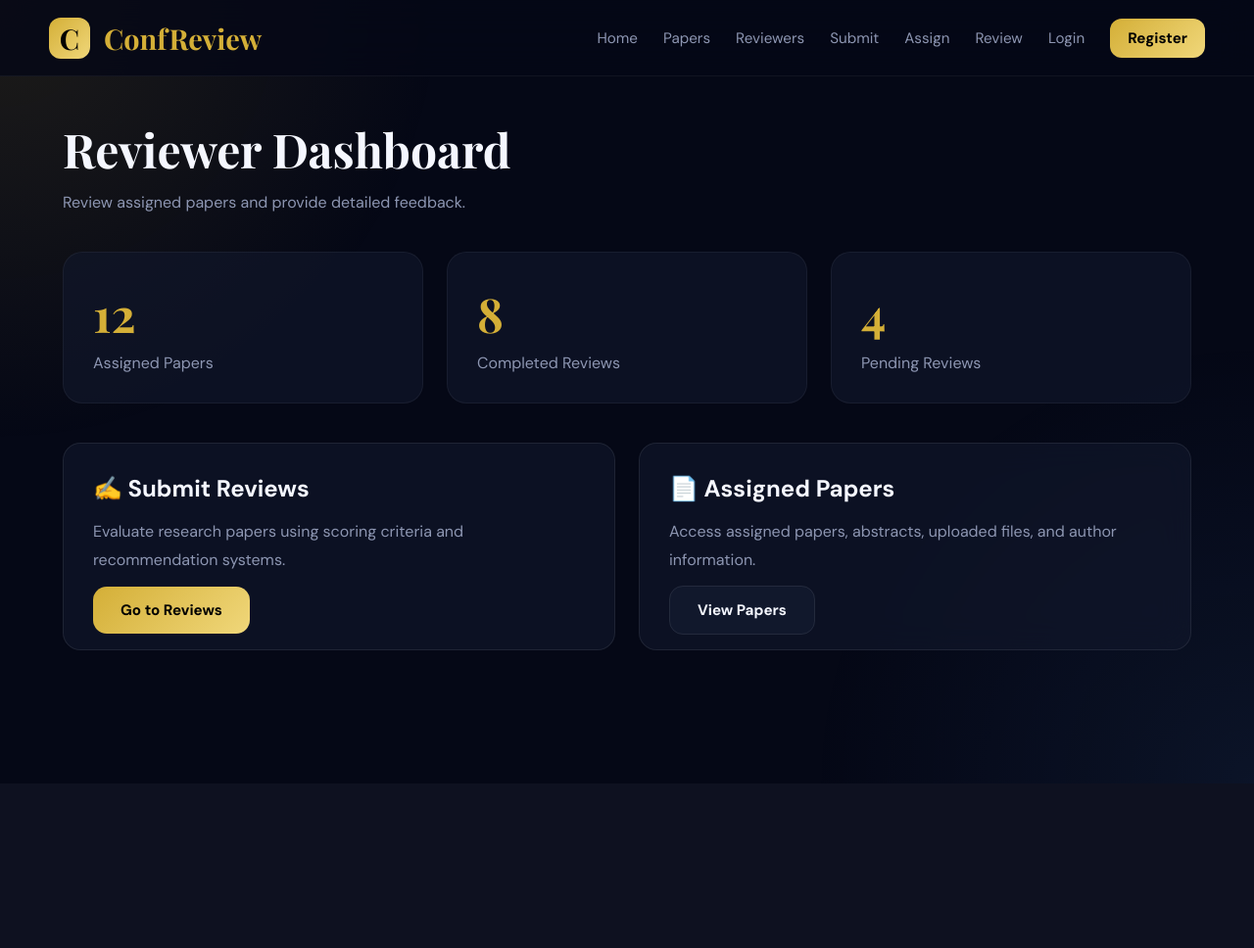
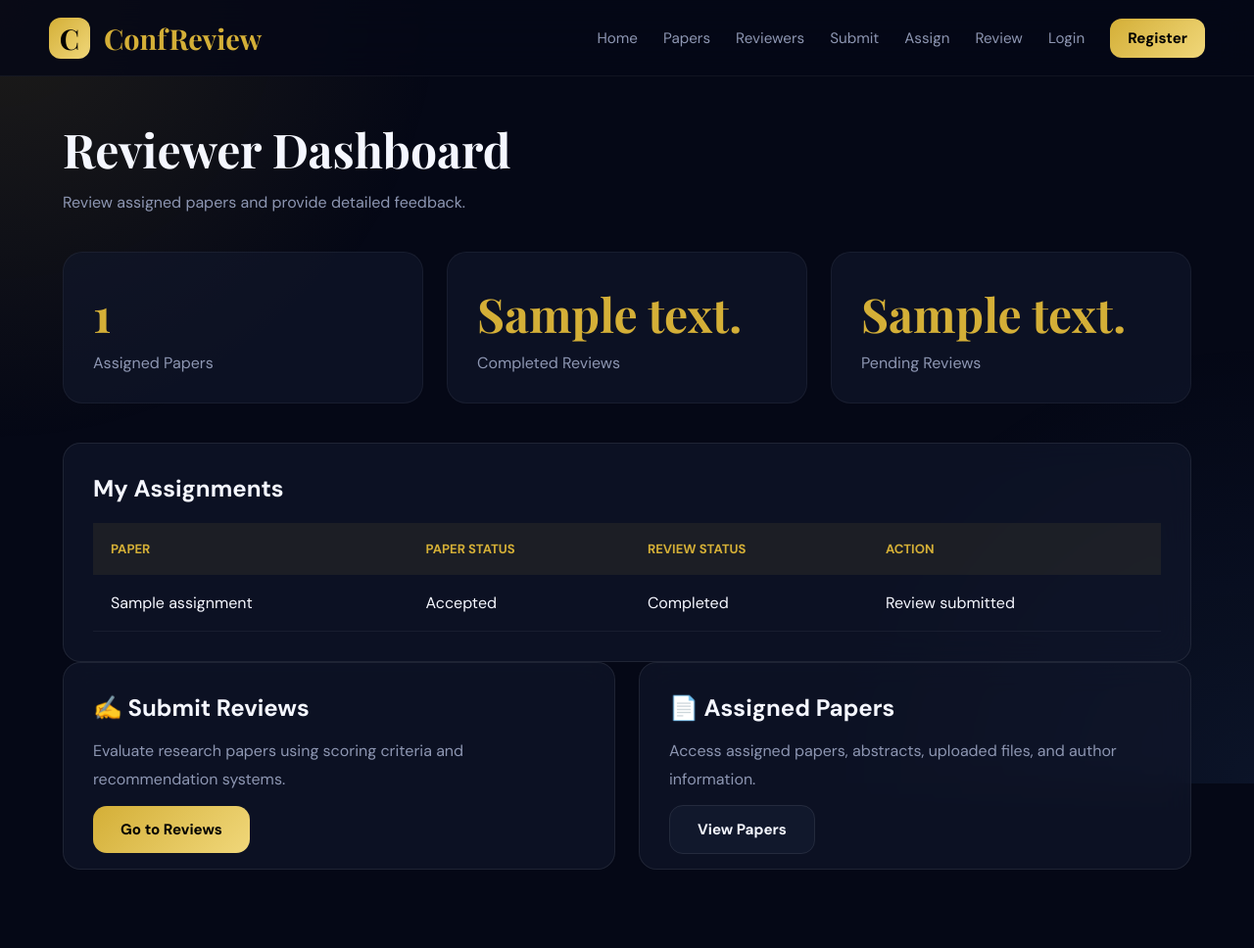
Before and after one commit to sakshishewale01/conference-review-system, a Flask app: template templates/dashboard/reviewer_dashboard.html in a window 1280 px wide. Shown: the whole page at 98% size. Before the commit the page ends 664 px from the top, so only its background shows below. Run offline with Flask 3, Linux system fonts and the light colour scheme; the template is opened without the code that fills it: most values are stand-ins (such as "Sample title", 1, 10 or a date in 2020).

Commit message:
feat: enhance reviewer and admin dashboards with assignment and review statistics, improve assignment validation, and update templates

```diff
--- a/app.py
+++ b/app.py
@@ -469,6 +469,20 @@ def admin_dashboard():
                 WHERE role='reviewer'
             """)
             total_reviewers = cur.fetchone()["total"]
+
+            cur.execute("SELECT COUNT(*) AS total FROM review_assignments")
+            total_assignments = cur.fetchone()["total"]
+
+            cur.execute("SELECT COUNT(*) AS total FROM reviews")
+            completed_reviews = cur.fetchone()["total"]
+
+            cur.execute("""
+                SELECT COUNT(*) AS total
+                FROM review_assignments AS ra
+                LEFT JOIN reviews AS r ON r.assignment_id = ra.assignment_id
+                WHERE r.review_id IS NULL
+            """)
+            pending_reviews = cur.fetchone()["total"]
     except (MySQLError, RuntimeError) as error:
         app.logger.error(
             "Dashboard database operation failed: %s",
@@ -481,7 +495,10 @@ def admin_dashboard():
         total_papers=total_papers,
         accepted_papers=accepted_papers,
         rejected_papers=rejected_papers,
-        total_reviewers=total_reviewers
+        total_reviewers=total_reviewers,
+        total_assignments=total_assignments,
+        completed_reviews=completed_reviews,
+        pending_reviews=pending_reviews,
     )
 
 
@@ -493,9 +510,38 @@ def admin_dashboard():
 @app.route("/reviewer_dashboard")
 @role_required("reviewer")
 def reviewer_dashboard():
+    try:
+        with cursor_scope(dictionary=True) as (conn, cur):
+            cur.execute("""
+                SELECT ra.assignment_id, ra.paper_id, p.title, p.status,
+                       p.submitted_at,
+                       CASE WHEN r.review_id IS NULL
+                            THEN 'Pending' ELSE 'Completed' END AS review_status
+                FROM review_assignments AS ra
+                JOIN papers AS p ON p.paper_id = ra.paper_id
+                LEFT JOIN reviews AS r ON r.assignment_id = ra.assignment_id
+                WHERE ra.reviewer_id=%s
+                ORDER BY ra.assigned_at DESC
+                LIMIT 100
+            """, (session["user_id"],))
+            assignments = cur.fetchall()
+    except (MySQLError, RuntimeError) as error:
+        app.logger.error(
+            "Reviewer dashboard database operation failed: %s",
+            type(error).__name__
+        )
+        return jsonify(error="Database temporarily unavailable"), 503
 
+    completed_reviews = sum(
+        assignment["review_status"] == "Completed"
+        for assignment in assignments
+    )
     return render_template(
-        "dashboard/reviewer_dashboard.html"
+        "dashboard/reviewer_dashboard.html",
+        assignments=assignments,
+        total_assignments=len(assignments),
+        completed_reviews=completed_reviews,
+        pending_reviews=len(assignments) - completed_reviews,
     )
 
 
@@ -725,11 +771,34 @@ def reviewers():
 @role_required("admin")
 def assign():
     if request.method == "POST":
-        paper_id = request.form["paper_id"]
-        reviewer_id = request.form["reviewer_id"]
+        try:
+            paper_id = int(request.form["paper_id"])
+            reviewer_id = int(request.form["reviewer_id"])
+        except (KeyError, TypeError, ValueError):
+            flash("Select a valid paper and reviewer.", "danger")
+            return redirect(url_for("assign"))
 
         try:
             with cursor_scope(dictionary=True) as (conn, cur):
+                cur.execute(
+                    "SELECT paper_id FROM papers WHERE paper_id=%s",
+                    (paper_id,),
+                )
+                if not cur.fetchone():
+                    flash("The selected paper does not exist.", "danger")
+                    return redirect(url_for("assign"))
+
+                cur.execute(
+                    """
+                    SELECT user_id FROM users
+                    WHERE user_id=%s AND role='reviewer'
+                    """,
+                    (reviewer_id,),
+                )
+                if not cur.fetchone():
+                    flash("The selected account is not a reviewer.", "danger")
+                    return redirect(url_for("assign"))
+
                 cur.execute("""
                     SELECT *
                     FROM review_assignments
@@ -789,6 +858,19 @@ def assign():
                 WHERE role = 'reviewer'
             """)
             reviewers = cur.fetchall()
+
+            cur.execute("""
+                SELECT ra.assignment_id, p.title, u.full_name,
+                       CASE WHEN r.review_id IS NULL
+                            THEN 'Pending' ELSE 'Completed' END AS review_status
+                FROM review_assignments AS ra
+                JOIN papers AS p ON p.paper_id = ra.paper_id
+                JOIN users AS u ON u.user_id = ra.reviewer_id
+                LEFT JOIN reviews AS r ON r.assignment_id = ra.assignment_id
+                ORDER BY ra.assigned_at DESC
+                LIMIT 100
+            """)
+            assignments = cur.fetchall()
     except (MySQLError, RuntimeError) as error:
         app.logger.error(
             "Assignment page database operation failed: %s",
@@ -799,7 +881,8 @@ def assign():
     return render_template(
         "reviews/assign.html",
         papers=papers,
-        reviewers=reviewers
+        reviewers=reviewers,
+        assignments=assignments,
     )
 
 # =====================================================
@@ -872,6 +955,17 @@ def review():
                 if not cur.fetchone():
                     abort(404)
 
+                cur.execute(
+                    "SELECT review_id FROM reviews WHERE assignment_id=%s",
+                    (assignment_id,),
+                )
+                if cur.fetchone():
+                    flash(
+                        "This assignment already has a submitted review.",
+                        "warning"
+                    )
+                    return redirect(url_for("review"))
+
                 cur.execute("""
                     INSERT INTO reviews
                     (
@@ -914,15 +1008,18 @@ def review():
         )
 
         return redirect(
-            url_for("admin_dashboard")
+            url_for("reviewer_dashboard")
         )
 
     try:
         with cursor_scope(dictionary=True) as (conn, cur):
             cur.execute("""
-                SELECT *
-                FROM review_assignments
-                WHERE reviewer_id=%s
+                SELECT ra.assignment_id, ra.paper_id, p.title, p.status
+                FROM review_assignments AS ra
+                JOIN papers AS p ON p.paper_id = ra.paper_id
+                LEFT JOIN reviews AS r ON r.assignment_id = ra.assignment_id
+                WHERE ra.reviewer_id=%s AND r.review_id IS NULL
+                ORDER BY ra.assigned_at DESC
             """, (session["user_id"],))
             assignments = cur.fetchall()
     except (MySQLError, RuntimeError) as error:
--- a/templates/dashboard/reviewer_dashboard.html
+++ b/templates/dashboard/reviewer_dashboard.html
@@ -23,7 +23,7 @@ Review assigned papers and provide detailed feedback.
 
     <div class="stat-card">
 
-        <h2>12</h2>
+        <h2>{{ total_assignments }}</h2>
 
         <p>Assigned Papers</p>
 
@@ -33,7 +33,7 @@ Review assigned papers and provide detailed feedback.
 
     <div class="stat-card">
 
-        <h2>8</h2>
+        <h2>{{ completed_reviews }}</h2>
 
         <p>Completed Reviews</p>
 
@@ -43,12 +43,48 @@ Review assigned papers and provide detailed feedback.
 
     <div class="stat-card">
 
-        <h2>4</h2>
+        <h2>{{ pending_reviews }}</h2>
 
         <p>Pending Reviews</p>
 
     </div>
 
+</div>
+
+<div class="card">
+    <h2 style="margin-bottom:20px;">My Assignments</h2>
+    {% if assignments %}
+    <div style="overflow-x:auto;">
+        <table>
+            <thead>
+                <tr>
+                    <th>Paper</th>
+                    <th>Paper Status</th>
+                    <th>Review Status</th>
+                    <th>Action</th>
+                </tr>
+            </thead>
+            <tbody>
+            {% for assignment in assignments %}
+                <tr>
+                    <td>{{ assignment.title }}</td>
+                    <td>{{ assignment.status }}</td>
+                    <td>{{ assignment.review_status }}</td>
+                    <td>
+                        {% if assignment.review_status == "Pending" %}
+                        <a href="{{ url_for('review') }}">Submit review</a>
+                        {% else %}
+                        Review submitted
+                        {% endif %}
+                    </td>
+                </tr>
+            {% endfor %}
+            </tbody>
+        </table>
+    </div>
+    {% else %}
+    <p style="color:var(--muted);">No papers have been assigned to you yet.</p>
+    {% endif %}
 </div>
 
 
--- a/templates/reviews/review.html
+++ b/templates/reviews/review.html
@@ -17,7 +17,7 @@ Submit Review
 color:var(--muted);
 margin-bottom:35px;
 ">
-Evaluate assigned research papers.
+Evaluate one of your assigned research papers. Each assignment can be reviewed once.
 </p>
 
 
@@ -36,7 +36,7 @@ Evaluate assigned research papers.
 
 <option value="{{ assignment.assignment_id }}">
 
-Assignment #{{ assignment.assignment_id }}
+Assignment #{{ assignment.assignment_id }}{% if assignment.title %} - {{ assignment.title }}{% endif %}
 
 </option>
 
```
Also changed, not shown: database/phase5_review_constraints.sql (added, +15 -0 lines), docs/PHASE_5_REVIEW_WORKFLOW_LEARNING.md (added, +49 -0 lines), docs/PHASE_5_SETUP.md (added, +29 -0 lines), templates/dashboard/admin_dashboard.html (+15 -0 lines), templates/reviews/assign.html (+28 -0 lines).
